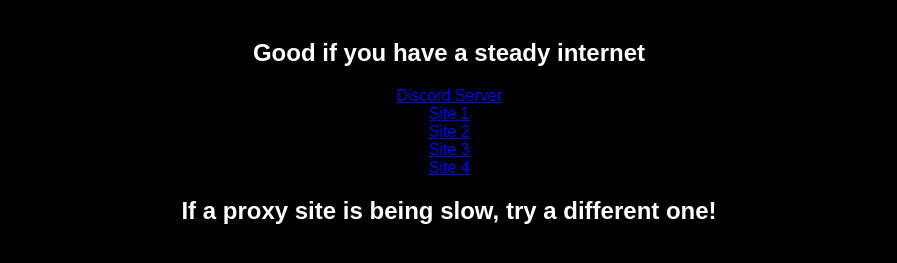
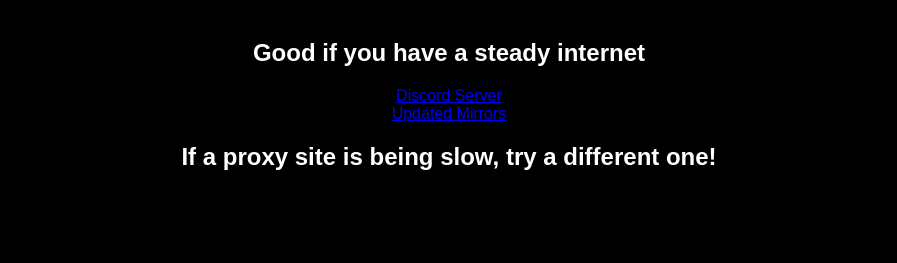
Before and after one commit to b4kt/ap, a website: page demo/index.html in a window 1280 px wide. Shown: the part 201-464 px from the top of the page, without its empty margins (191-1088 px from the left). Drawn offline with Linux system fonts and the light colour scheme.

Commit message:
Update index.html

```diff
--- a/demo/index.html
+++ b/demo/index.html
@@ -41,10 +41,7 @@
 <h1> Make sure you're using HTTPS if there is any problems</h1>
 		<br> <h2> Good if you have a steady internet </h2>
 	        <a href="https://discord.gg/mMpDnQVNZk">Discord Server</a> <br>
-                <a href="https://backt.herokuapp.com/">Site 1</a> <br>
-		<a href="https://mathprincipals.herokuapp.com/">Site 2</a> <br>
-		<a href="https://eurobanking.herokuapp.com/">Site 3</a> <br>
-		<a href="https://calvinclien.herokuapp.com/">Site 4</a> <br>
+                <a href="https://napalm.wtf">Updated Mirrors</a> <br>
 			<h2> If a proxy site is being slow, try a different one!</h2>
 		</center>
 		<script>
```
